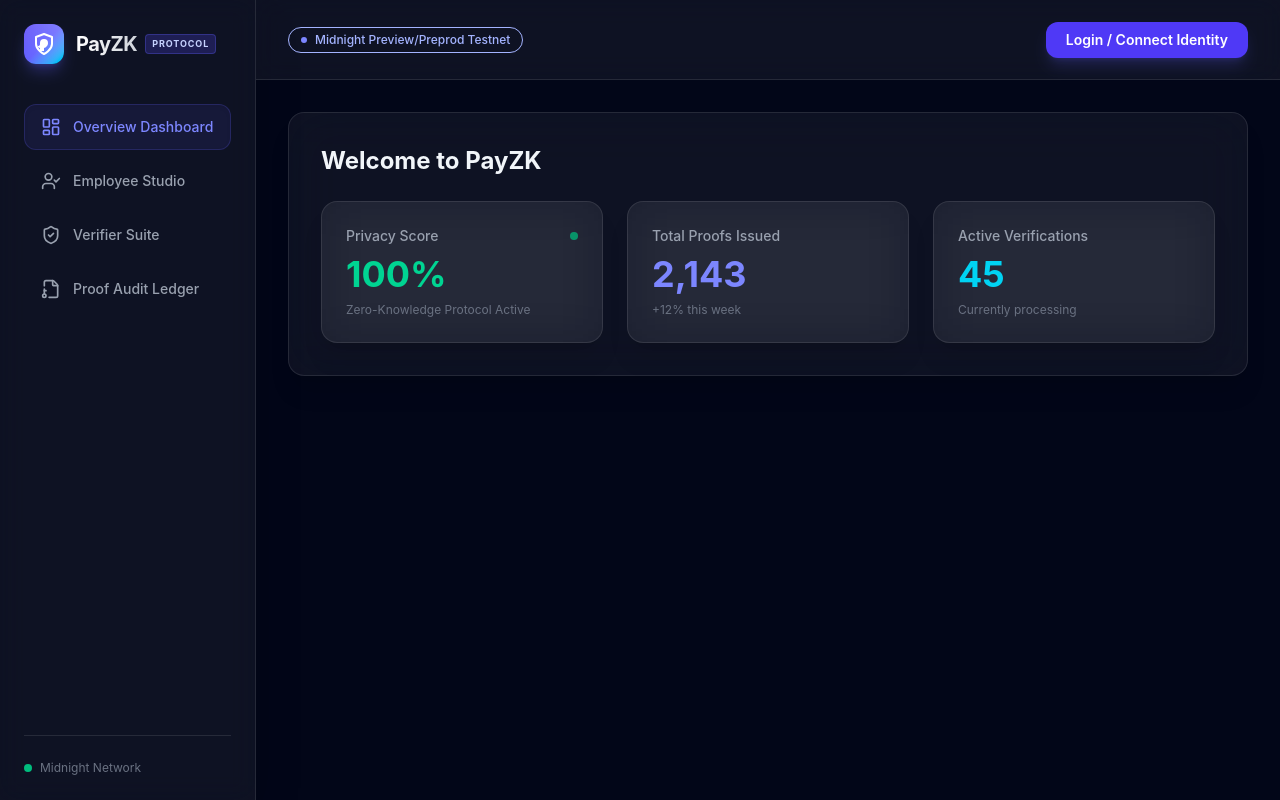
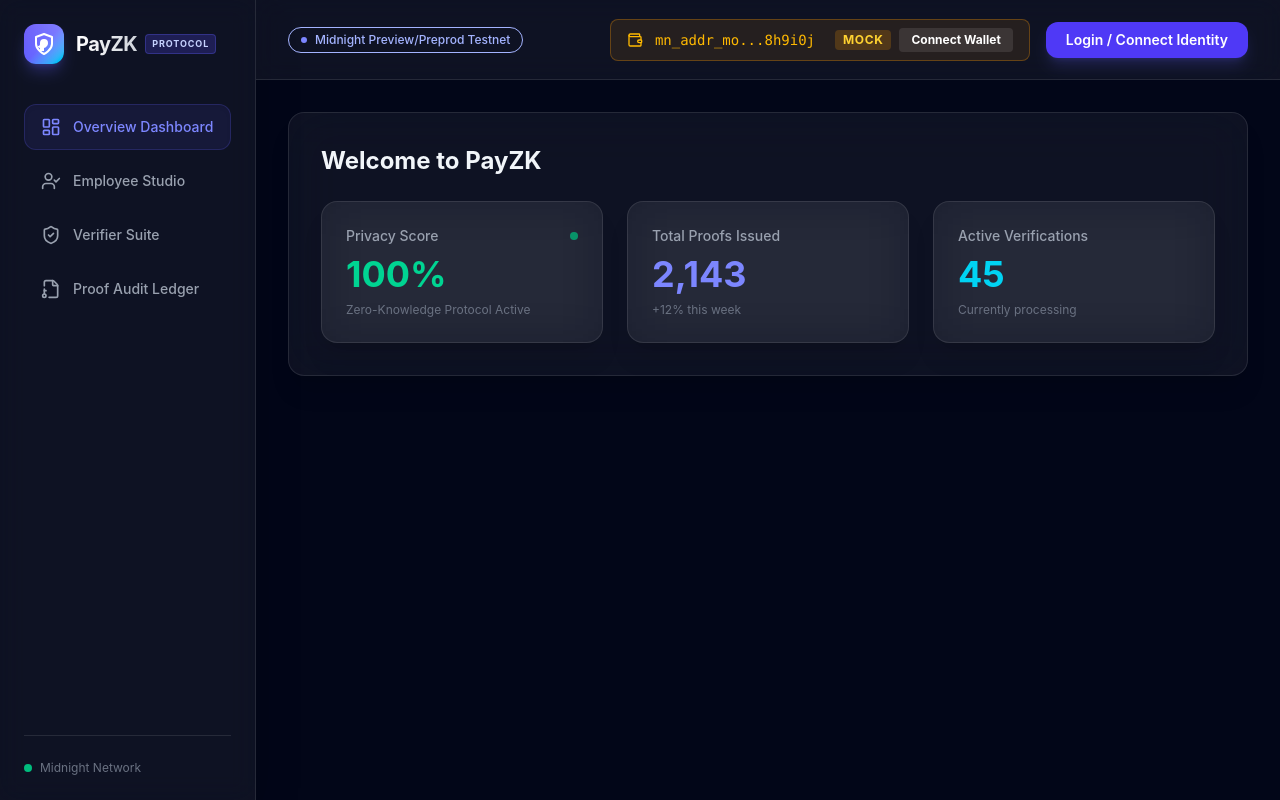
Before and after one commit to shivammpatil2007-star/PayZK-Midnight, a React (Vite) app in the folder frontend/: page / in a window 1280 px wide. Built offline with nearby package versions, Linux system fonts and the light colour scheme.

Commit message:
fix(ui): re-integrate wallet connect component into dashboard header

```diff
--- a/frontend/src/App.tsx
+++ b/frontend/src/App.tsx
@@ -8,7 +8,7 @@
 import { OverviewMetrics } from './components/OverviewMetrics';
 import { AuthProvider } from './context/AuthContext';
 function App() {
-  const { wallet, connect } = useMidnight();
+  const { wallet, address, error, isMockMode, connect } = useMidnight();
   const [currentView, setCurrentView] = useState('overview');
   const [activeProofPayload, setActiveProofPayload] = useState<string | null>(null);
 
@@ -23,6 +23,11 @@
 
         <div className="flex-1 flex flex-col relative overflow-hidden">
           <Header
+            wallet={wallet}
+            address={address}
+            error={error}
+            isMockMode={isMockMode}
+            onConnect={connect}
             onNavigateHome={() => setCurrentView('overview')}
           />
 
--- a/frontend/src/components/Header.tsx
+++ b/frontend/src/components/Header.tsx
@@ -1,14 +1,20 @@
 import React, { useState } from 'react';
 import { Logo } from './Logo';
+import { WalletConnect } from './WalletConnect';
 import { useAuth } from '../context/AuthContext';
 import { AuthModal } from './AuthModal';
 import { ProfileModal } from './ProfileModal';
 
 interface HeaderProps {
+  wallet: any;
+  address: string | null;
+  error: string | null;
+  isMockMode: boolean;
+  onConnect: () => void;
   onNavigateHome?: () => void;
 }
 
-export const Header: React.FC<HeaderProps> = ({ onNavigateHome }) => {
+export const Header: React.FC<HeaderProps> = ({ wallet, address, error, isMockMode, onConnect, onNavigateHome }) => {
   const { isAuthenticated, currentUser } = useAuth();
   const [isAuthOpen, setIsAuthOpen] = useState(false);
   const [isProfileOpen, setIsProfileOpen] = useState(false);
@@ -26,6 +32,10 @@
       </div>
 
       <div className="flex items-center gap-4 relative">
+        <div className="hidden lg:block">
+          <WalletConnect wallet={wallet} address={address} error={error} isMockMode={isMockMode} onConnect={onConnect} />
+        </div>
+
         {isAuthenticated && currentUser ? (
           <>
             <button
```
